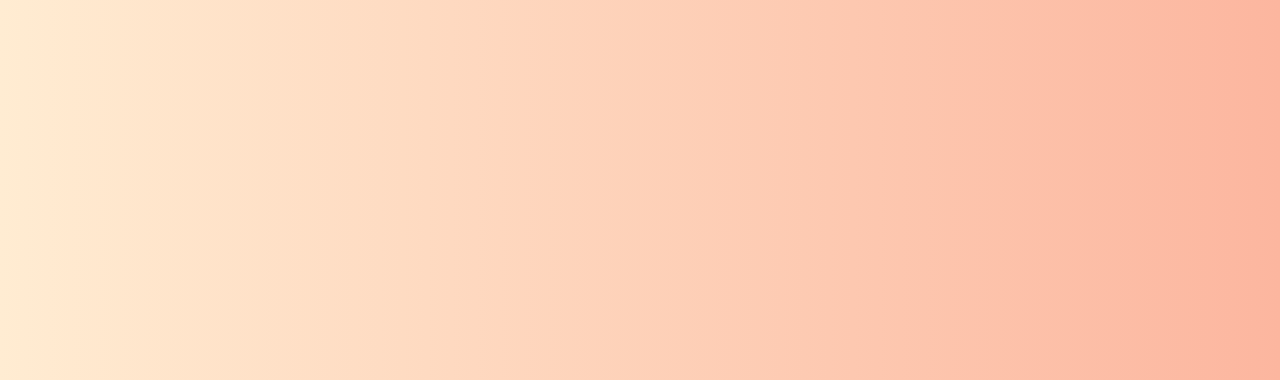
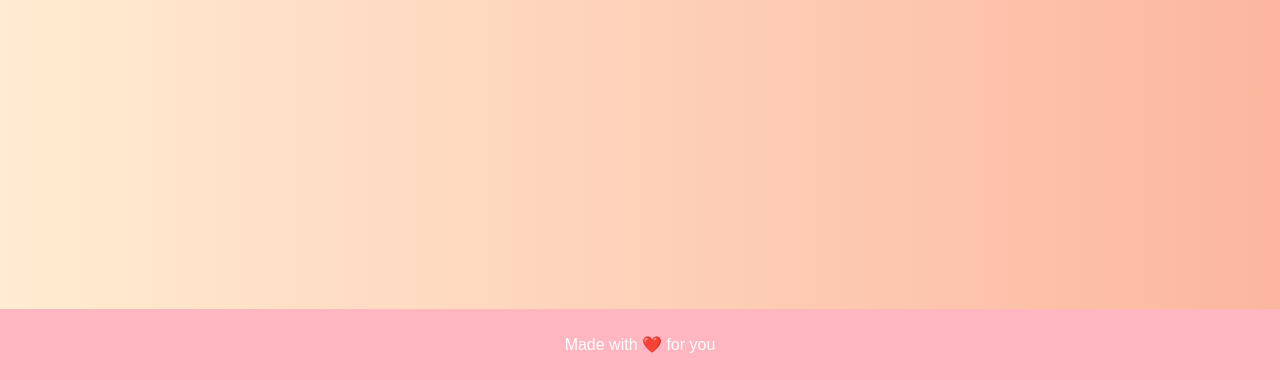
Before and after one commit to squidword928/website-for-us, a plain HTML site: page gallery.html in a window 1280 px wide. Shown: the part 420-800 px from the top of the page. Drawn offline with Linux system fonts and the light colour scheme; files that its build step writes are made by us from their sources.

Commit message:
Update gallery.html

```diff
--- a/gallery.html
+++ b/gallery.html
@@ -27,5 +27,8 @@
             <img src="/images/photo3.jpg" alt="Photo 3">
         </div>
     </main>
+    <footer>
+        <p>Made with ❤️ for you</p>
+    </footer>
 </body>
 </html>
```
